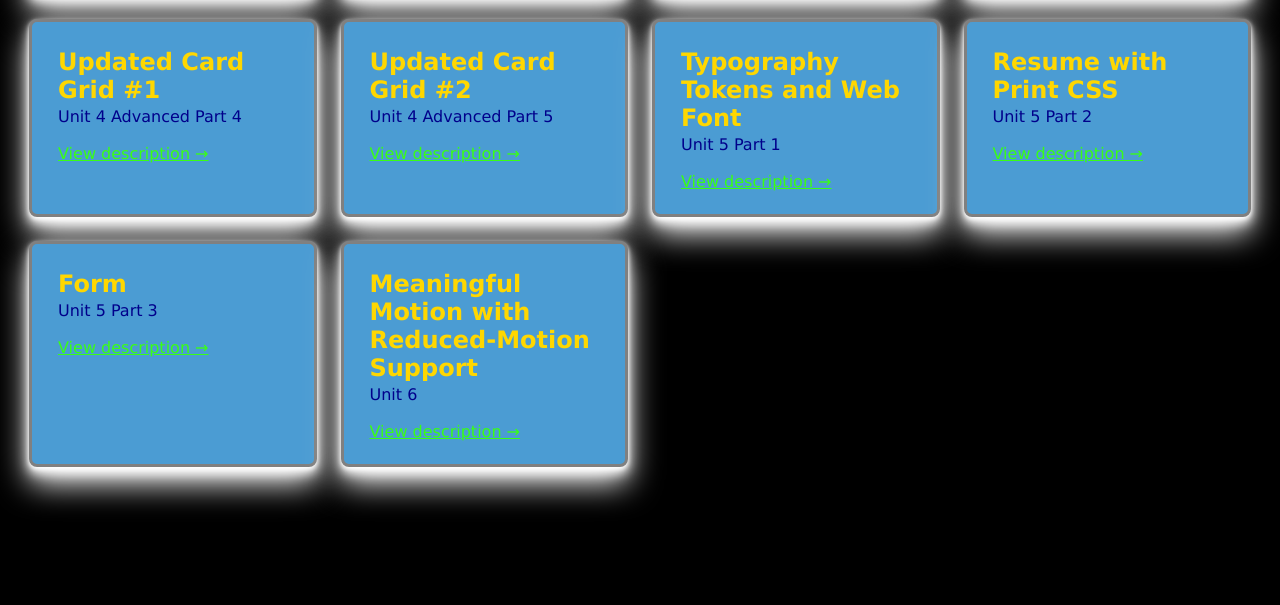
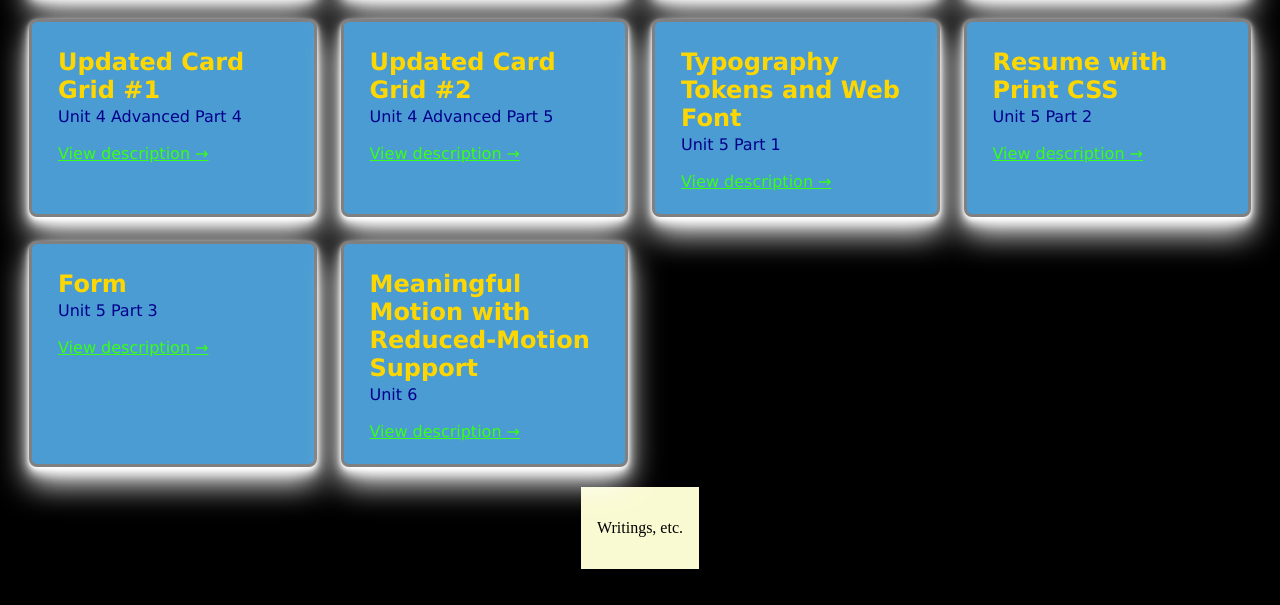
Before and after one commit to DerekJam/wdd331-final, a website: page index.html in a window 1280 px wide. Shown: the part 778-1383 px from the top of the page. After the commit the page ends 1356 px from the top, so only its background shows below. Drawn offline with Linux system fonts and the light colour scheme.

Commit message:
Footer css

```diff
--- a/index.html
+++ b/index.html
@@ -191,7 +191,7 @@
         </section>
 
 
-        <section class="board-footer">Writings, etc.</section>
+        <footer>Writings, etc.</footer>
 
 
 
```
Also changed, not shown: css/dist/styles.css.
